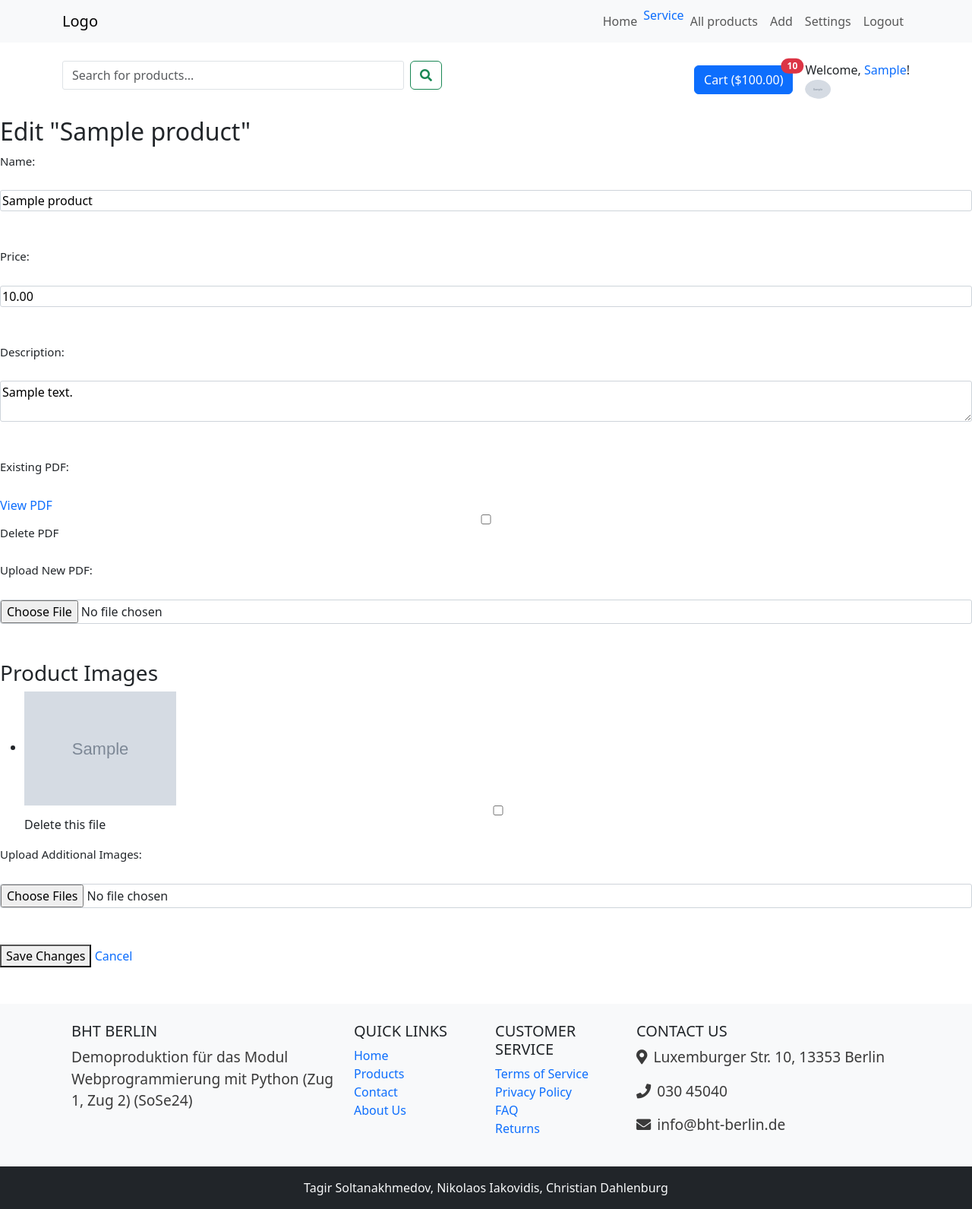
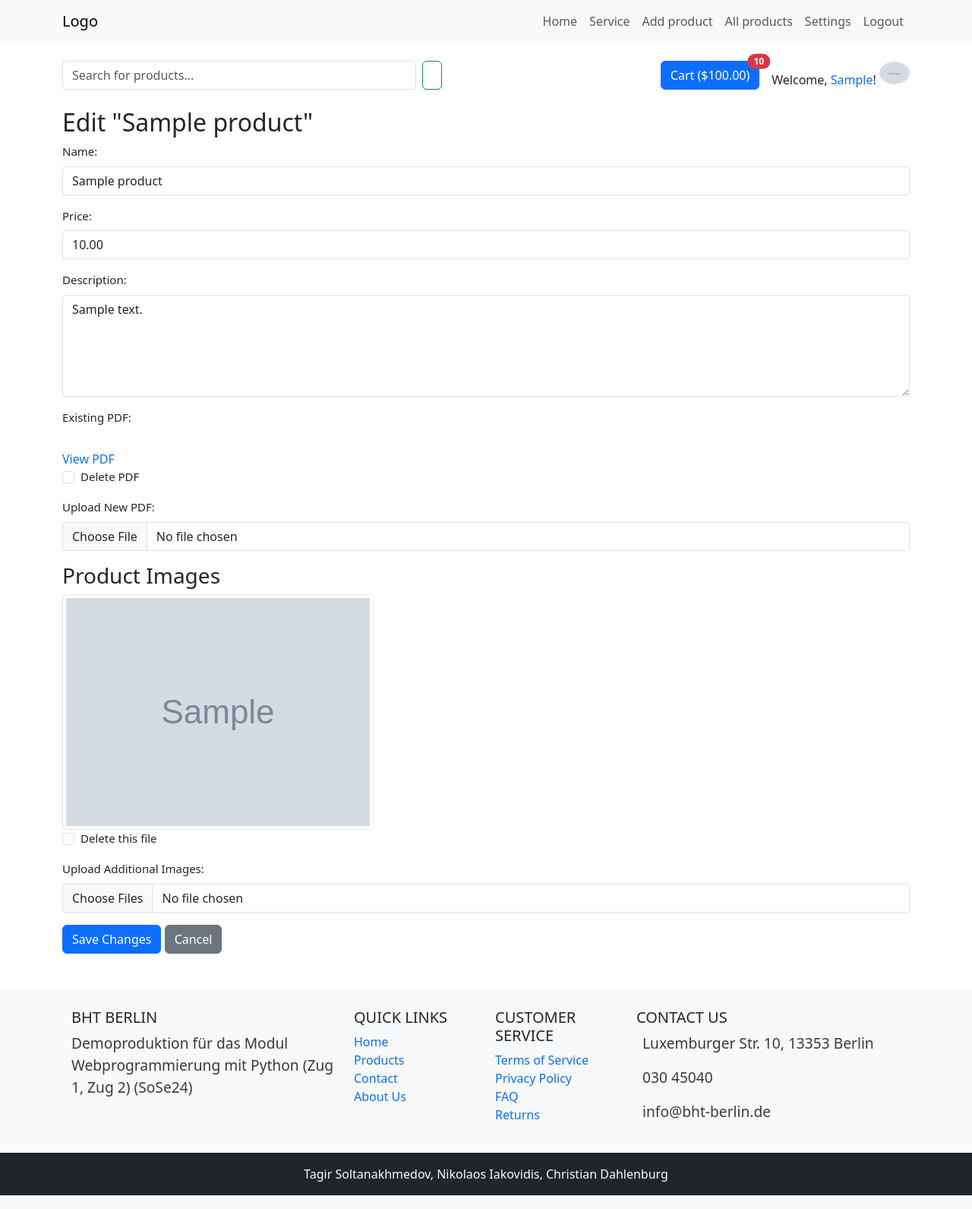
Before and after one commit to lilChulo/Webshop, a Django app: page /products/prod/1/edit/ in a window 1280 px wide. Shown: the whole page at 76% size. Run offline with Django 4.2, Linux system fonts and the light colour scheme; a user stored in the database is signed in; tables that the repository leaves empty hold one stand-in row (values such as "Sample post"); grey boxes marked "Sample" are stand-in pictures; some libraries are stand-ins or nearby versions.

Commit message:
customer service styles

```diff
--- a/webshop/cart/urls.py
+++ b/webshop/cart/urls.py
@@ -4,10 +4,10 @@ from . import views
 app_name = 'cart'
 
 urlpatterns = [
-        path('cart/show', views.show_shopping_cart, name='shopping-cart-show'),
-        path('cart/add/<int:product_id>/', views.add_to_cart, name='add_to_cart'),
-        path('cart/remove/<int:item_id>/', views.remove_from_cart, name='remove_from_cart'),
-        path('cart/clear/', views.clear_cart, name='clear-cart'),
+        path('show', views.show_shopping_cart, name='shopping-cart-show'),
+        path('add/<int:product_id>/', views.add_to_cart, name='add_to_cart'),
+        path('remove/<int:item_id>/', views.remove_from_cart, name='remove_from_cart'),
+        path('clear/', views.clear_cart, name='clear-cart'),
 #     path('', views.cart_detail, name='cart'),
 #     path('add-to-cart/<int:product_id>/', views.add_to_cart, name='add_to_cart'),
 #     path('cart/remove/<int:item_id>/', views.remove_from_cart, name='remove_from_cart'),
--- a/webshop/products/models.py
+++ b/webshop/products/models.py
@@ -32,10 +32,8 @@ class Product(models.Model):
         full_stars_html = ''.join('<i class="fas fa-star"></i>' for _ in range(full_stars))
         if half_star:
             full_stars_html += '<i class="fas fa-star-half-alt"></i>'
-        empty_stars = 5 - full_stars - (1 if half_star else 0)
-        empty_stars_html = ''.join('<i class="far fa-star"></i>' for _ in range(empty_stars))
 
-        return mark_safe(f"{full_stars_html}{empty_stars_html}")
+        return mark_safe(f"{full_stars_html}")
 
 
 def product_image_upload_to(instance, filename):
@@ -110,6 +108,15 @@ class Review(models.Model):
     def __str__(self):
         return f'Review for {self.product.name} by {self.user.username}'
 
+    def stars_html(self):
+        full_stars = self.rating
+
+        full_stars_html = ''.join('<i class="fas fa-star primary"></i>' for _ in range(full_stars))
+
+        return mark_safe(f"{full_stars_html}")
+
+
+
 
 class Vote(models.Model):
     VOTE_TYPES = [
--- a/webshop/static/css/page.css
+++ b/webshop/static/css/page.css
@@ -88,7 +88,7 @@ a:hover {
 /* NAVI */
 
 .avatar {
-    display: block;
+    display: inline-block;
     overflow: hidden;
     max-width: 40px;
     max-height: 40px;
@@ -156,3 +156,19 @@ input, textarea {
     border-color: var(--light-blue-color);
     color: var(--white-color);
 }
+
+
+.carousel-control-prev span, .carousel-control-next span{
+    background-color: rgba(0, 0, 0, 0.3) !important;
+    border-radius: 10px;
+}
+
+.prod-card {
+    transition: 350ms all ease-in-out;
+    transform: scale(1.0);
+}
+
+.prod-card:hover {
+    transform: scale(1.02);
+    box-shadow: 0px 0px 15px -5px rgba(0,0,0,0.1);
+}
--- a/webshop/templates/base.html
+++ b/webshop/templates/base.html
@@ -11,6 +11,7 @@
   <link href="{% static 'fontawesomefree/css/fontawesome.css' %}" rel="stylesheet" type="text/css">
   <link href="{% static 'fontawesomefree/css/brands.css' %}" rel="stylesheet" type="text/css">
   <link href="{% static 'fontawesomefree/css/solid.css' %}" rel="stylesheet" type="text/css">
+  {% comment %} <link rel="stylesheet" href="https://cdnjs.cloudflare.com/ajax/libs/font-awesome/5.15.3/css/all.min.css"> {% endcomment %}
 </head>
 <body>
   <header>
@@ -26,16 +27,16 @@
                     <a class="nav-link" href="{% url 'home' %}">Home</a>
                 </li>
                 {% if user.is_authenticated %}
-                {% if user.is_staff %}
-                  <li class="nav-item">
-                    <a href="{% url 'customerservice:dashboard' %}">Service</a>
+                  {% if user.is_staff %}
+                    <li class="nav-item">
+                      <a class="nav-link" href="{% url 'customerservice:dashboard' %}">Service</a>
+                    </li>
+                    <li class="nav-item">
+                      <a class="nav-link" href="{% url 'product:product-create' %}">Add product</a>
                   </li>
-                {% endif %}
+                  {% endif %}
                     <li class="nav-item">
                         <a class="nav-link" href="{% url 'product:product-list' %}">All products</a>
-                    </li>
-                    <li class="nav-item">
-                        <a class="nav-link" href="{% url 'product:product-create' %}">Add</a>
                     </li>
                     <li class="nav-item">
                       <a class="nav-link" href="{% url 'profile' %}">Settings</a>
@@ -79,13 +80,12 @@
               <span class="visually-hidden">Items</span>
             </span>
           </a>
-
           <span class="ms-3">
             {% if user.is_authenticated %}
               <span>Welcome, <a href="{% url 'profile' %}">{{ user.first_name }}</a>!</span>
               {% if user.userprofile.profile_picture %}
                 <span class="avatar">
-                  <img src="{{ user.userprofile.profile_picture.url }}" alt="Avatar" class="rounded-circle" height="25">
+                  <a href="{% url 'profile' %}"><img src="{{ user.userprofile.profile_picture.url }}" alt="Avatar" class="rounded-circle"></a>
                 </span>
               {% endif %}
             {% else %}
@@ -172,8 +172,5 @@
       Tagir Soltanakhmedov, Nikolaos Iakovidis, Christian Dahlenburg
     </div>
   </footer>
-
-  <link rel="stylesheet" href="https://cdnjs.cloudflare.com/ajax/libs/font-awesome/5.15.3/css/all.min.css">
-
 </body>
 </html>
--- a/webshop/templates/products/product-detail.html
+++ b/webshop/templates/products/product-detail.html
@@ -61,7 +61,7 @@
           <button class="nav-link" id="profile-tab" data-bs-toggle="tab" data-bs-target="#profile" type="button" role="tab" aria-controls="profile" aria-selected="false">More information</button>
         </li>
         <li class="nav-item" role="presentation">
-          <button class="nav-link" id="contact-tab" data-bs-toggle="tab" data-bs-target="#contact" type="button" role="tab" aria-controls="contact" aria-selected="false">Reviews <span class="rating-stars">{{ product.stars_html }}</span></button>
+          <button class="nav-link" id="contact-tab" data-bs-toggle="tab" data-bs-target="#contact" type="button" role="tab" aria-controls="contact" aria-selected="false">Reviews  <span class="rating-stars">{{ product.stars_html }}</span> ({{ product.average_rating }})</button>
         </li>
       </ul>
       <div class="tab-content" id="myTabContent">
@@ -89,7 +89,7 @@
                 <div class="card mb-3">
                   <div class="card-body">
                     <p class="card-text">{{ review.comment }}</p>
-                    <p class="card-text">Rating: {{ review.rating }}</p>
+                    <p class="card-text">Rating: {{ review.stars_html }}</p>
                     <p class="card-text">Written by: {{ review.user.username }}</p>
                     <div class="votes">
                       <span class="green">{{ review.get_upvotes_count }}</span>
--- a/webshop/templates/products/product-edit.html
+++ b/webshop/templates/products/product-edit.html
@@ -6,44 +6,65 @@
 {% endblock %}
 
 {% block content %}
+<div class="container">
   <h2>Edit "{{ product.name }}"</h2>
   <form method="post" enctype="multipart/form-data">
     {% csrf_token %}
-    <label for="name">Name:</label><br />
-    <input type="text" id="name" name="name" value="{{ product.name }}" /><br /><br />
+    <div class="mb-3">
+      <label for="name" class="form-label">Name:</label>
+      <input type="text" class="form-control" id="name" name="name" value="{{ product.name }}">
+    </div>
 
-    <label for="price">Price:</label><br />
-    <input type="text" id="price" name="price" value="{{ product.price }}" /><br /><br />
+    <div class="mb-3">
+      <label for="price" class="form-label">Price:</label>
+      <input type="text" class="form-control" id="price" name="price" value="{{ product.price }}">
+    </div>
 
-    <label for="description">Description:</label><br />
-    <textarea id="description" name="description">{{ product.description }}</textarea><br /><br />
+    <div class="mb-3">
+      <label for="description" class="form-label">Description:</label>
+      <textarea class="form-control" id="description" name="description" rows="5">{{ product.description }}</textarea>
+    </div>
 
     {% if product.product_info_pdf %}
-      <label for="existing_pdf">Existing PDF:</label><br />
+      <div class="mb-3">
+        <label class="form-label">Existing PDF:</label><br />
         <a href="{{ product.product_info_pdf.url }}" target="_blank">View PDF</a><br />
-      <input type="checkbox" name="delete_pdf" id="delete_pdf" value="yes">
-      <label for="delete_pdf">Delete PDF</label><br />
+        <div class="form-check">
+          <input class="form-check-input" type="checkbox" name="delete_pdf" id="delete_pdf" value="yes">
+          <label class="form-check-label" for="delete_pdf">Delete PDF</label>
+        </div>
+      </div>
     {% endif %}
 
-    <label for="new_pdf">Upload New PDF:</label><br />
-    <input type="file" id="new_pdf" name="new_pdf" accept=".pdf"><br /><br />
+    <div class="mb-3">
+      <label for="new_pdf" class="form-label">Upload New PDF:</label>
+      <input type="file" class="form-control" id="new_pdf" name="new_pdf" accept=".pdf">
+    </div>
 
     {% if product.images.exists %}
+      <div class="mb-3">
         <h3>Product Images</h3>
-      <ul>
+        <ul class="list-unstyled">
           {% for image in product.images.all %}
             <li>
-            <img src="{{ image.images.url }}" alt="Product Image" class="test-img">
-            <input type="checkbox" name="delete_file" value="{{ image.id }}" />Delete this file
+              <img src="{{ image.images.url }}" alt="Product Image" class="img-thumbnail">
+              <div class="form-check">
+                <input class="form-check-input" type="checkbox" name="delete_file" value="{{ image.id }}">
+                <label class="form-check-label" for="delete_file">Delete this file</label>
+              </div>
             </li>
           {% endfor %}
         </ul>
+      </div>
     {% endif %}
 
-    <label for="additional_images">Upload Additional Images:</label><br />
-    <input type="file" id="additional_images" name="additional_images" multiple accept="image/jpeg"><br /><br />
+    <div class="mb-3">
+      <label for="additional_images" class="form-label">Upload Additional Images:</label>
+      <input type="file" class="form-control" id="additional_images" name="additional_images" multiple accept="image/jpeg">
+    </div>
 
-    <button type="submit">Save Changes</button>
-    <a href="{% url 'product:product-detail' product.id %}">Cancel</a>
+    <button type="submit" class="btn btn-primary">Save Changes</button>
+    <a href="{% url 'product:product-detail' product.id %}" class="btn btn-secondary">Cancel</a>
   </form>
+</div>
 {% endblock %}
```
Also changed, not shown: webshop/cart/views.py (+29 -27 lines), webshop/templates/customerservice/create_product.html (deleted, +0 -14 lines), webshop/templates/customerservice/dashboard.html (+20 -7 lines), webshop/templates/customerservice/delete_product.html (deleted, +0 -14 lines), webshop/templates/customerservice/edit_product.html (deleted, +0 -14 lines), webshop/templates/products/product-list.html (+7 -5 lines), webshop/templates/products/search-results.html (+21 -8 lines), webshop/templates/users/profile.html (+14 -4 lines). Lines whose indentation alone changed are shown as unchanged.
